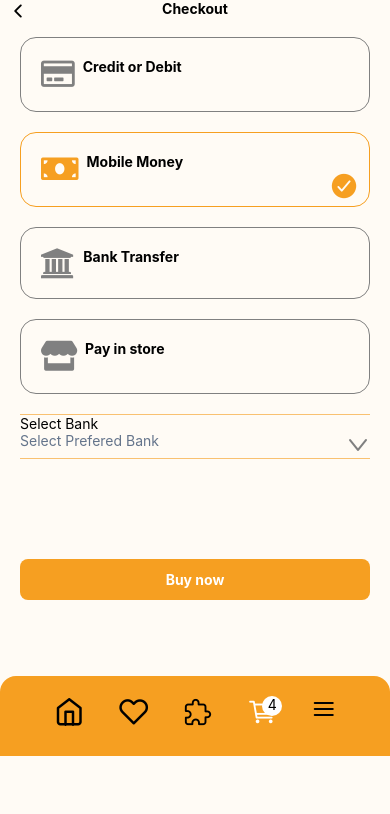
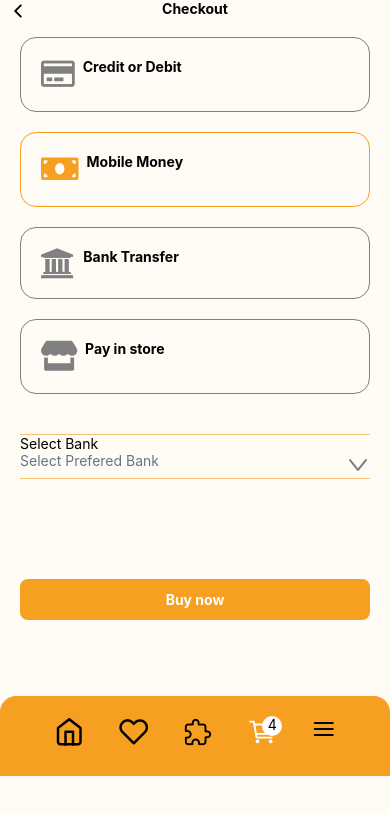
Before and after one commit to Bashamega/ecommerce-mobile, a React Native app: screen /cart in a window 390 px wide. Shown: the top 814 px of the page. Built offline with nearby package versions, Linux system fonts and the light colour scheme.

Commit message:
Reduce Code Repetition 1 🔥

```diff
--- /dev/null
+++ b/app/components/Method.tsx
@@ -0,0 +1,22 @@
+import React from "react";
+import { Div, P } from "./TailwindComponents";
+import { FontAwesome5, FontAwesome } from "@expo/vector-icons";
+type PaymentMethodProps = {
+  selected: boolean;
+  icon?: string;
+  title: string;
+  type?: 'FontAwesome' | 'FontAwesome5';
+};
+
+export function PaymentMethod({ selected, icon, title, type }: PaymentMethodProps) {
+  return (
+    <Div className={"flex-row mb-5 p-5 border rounded-2xl " + (selected ? "border-[#F69F21]" : "border-[grey]")}>
+      {type === "FontAwesome" ? (
+        <FontAwesome name={"bank"} size={30} color={selected ? "#F69F21" : "grey"} />
+      ) : (
+        <FontAwesome5 name={icon} size={30} color={selected ? "#F69F21" : "grey"} />
+      )}
+      <P className="font-bold ml-2">{title}</P>
+    </Div>
+  );
+}
--- a/app/screens/Cart.tsx
+++ b/app/screens/Cart.tsx
@@ -4,6 +4,7 @@ import { Div, Icon, P } from "../components/TailwindComponents";
 import { useSafeAreaInsets } from "react-native-safe-area-context";
 import { Button } from "../components/Btn";
 import { FontAwesome5, FontAwesome, AntDesign } from "@expo/vector-icons";
+import { PaymentMethod } from "../components/Method";
 export function Cart({ navigation }: { navigation: any }) {
   const insets = useSafeAreaInsets();
   return (
@@ -16,28 +17,10 @@ export function Cart({ navigation }: { navigation: any }) {
     >
       <Nav text="Checkout" navigation={navigation} />
       <Div className="p-5 mb-14">
-        <Div className=" flex-row mb-5  p-5 border border-[grey] rounded-2xl">
-          <FontAwesome5 name="credit-card" size={30} color="grey" />
-          <P className=" font-bold ml-2">Credit or Debit</P>
-        </Div>
-        <Div className=" flex-row mb-5  p-5 border border-[#F69F21] rounded-2xl">
-          <FontAwesome5 name="money-bill" size={30} color="#F69F21" />
-          <P className=" font-bold ml-2">Mobile Money</P>
-          <Icon
-            name="checkmark-circle"
-            size={30}
-            className=" absolute right-[10px] top-[50%]"
-            color="#F69F21"
-          />
-        </Div>
-        <Div className=" flex-row mb-5  p-5 border border-[grey] rounded-2xl">
-          <FontAwesome name="bank" size={30} color="grey" />
-          <P className=" font-bold ml-2">Bank Transfer</P>
-        </Div>
-        <Div className=" flex-row   p-5 border border-[grey] rounded-2xl">
-          <FontAwesome5 name="store" size={30} color="grey" />
-          <P className=" font-bold ml-2">Pay in store</P>
-        </Div>
+        <PaymentMethod icon="credit-card" title="Credit or Debit" selected={false}/>
+        <PaymentMethod icon="money-bill" title="Mobile Money" selected={true}/>
+        <PaymentMethod  title="Bank Transfer" selected={false} type="FontAwesome"/>
+        <PaymentMethod icon="store" title="Pay in store" selected={false}/>
         <Div className=" mb-[100px] mt-5 border-y border-[#F69F219E]">
           <P>Select Bank</P>
           <Div className=" flex-row justify-between">
```
